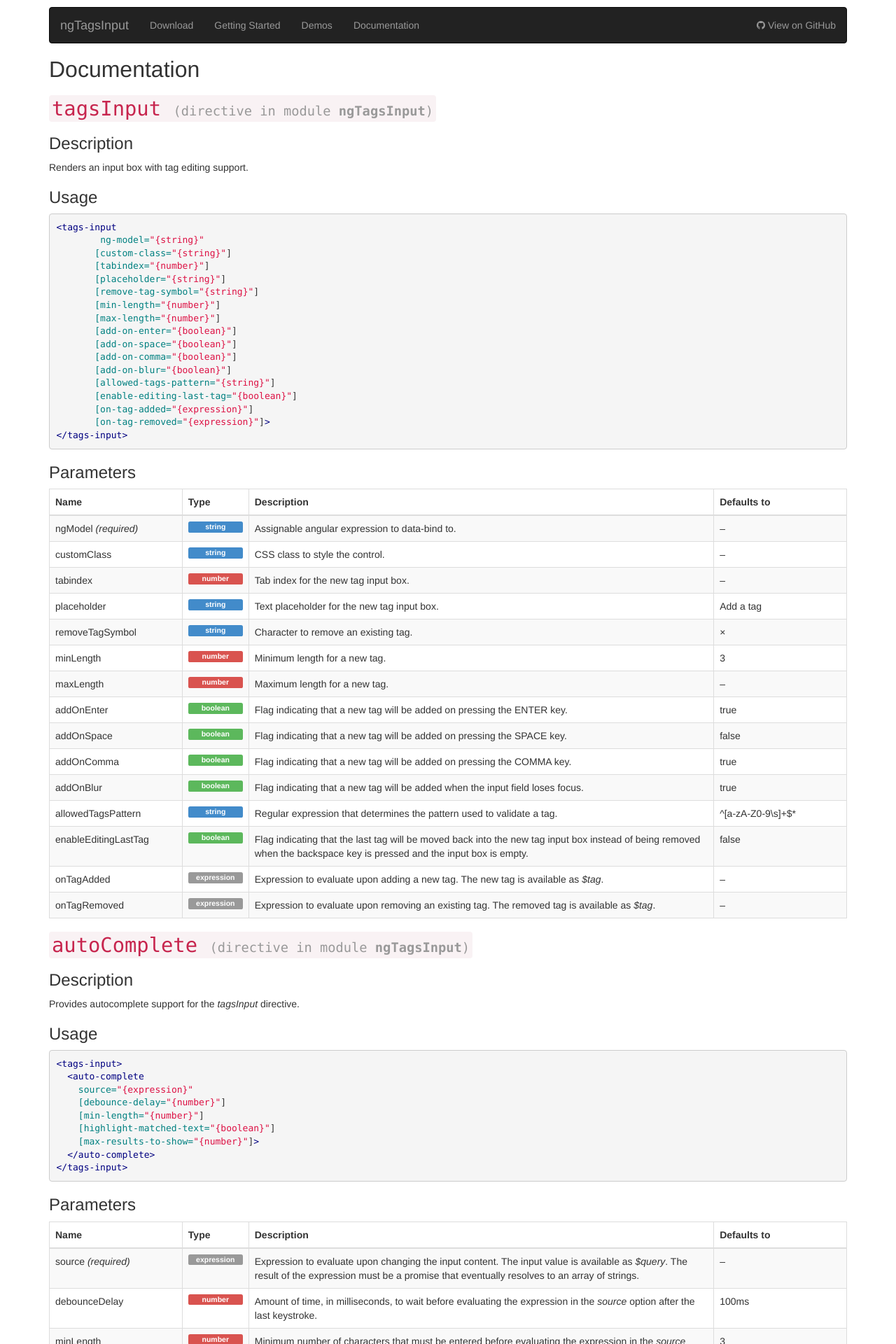
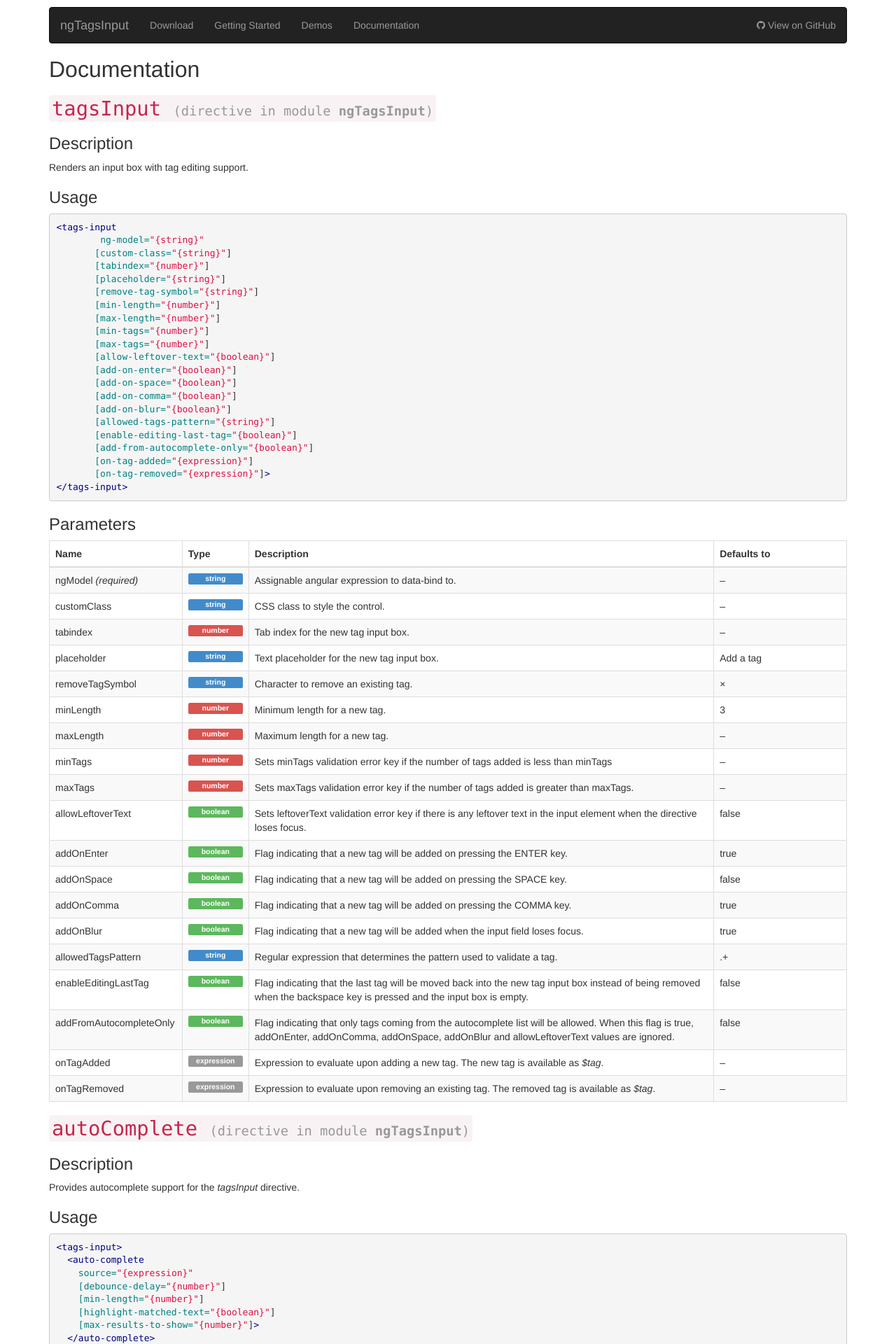
Before and after one commit to mbenford/ngTagsInput, a Jekyll site: the page built from documentation.html, in a window 1280 px wide. Shown: the top 1920 px of the page at 70% size. Built offline with Jekyll 4.4.1, drawn with Linux system fonts in a browser that asks for light colours; nearby versions of some CDN libraries; Markdown is read by kramdown in place of the engine named in the settings; some of the changed text lies outside the part shown.

Commit message:
Updated to v2.0.0

```diff
--- a/_config.yml
+++ b/_config.yml
@@ -2,5 +2,5 @@ name: ngTagsInput Site
 markdown: redcarpet
 pygments: true
 exclude: ['node_modules','*.log']
-stable_version: 1.1.1
+stable_version: 2.0.0
 production_url: http://mbenford.github.io/ngTagsInput
--- a/css/styles.css
+++ b/css/styles.css
@@ -57,12 +57,11 @@ h3 {
 
 .tags-input-home .tags .tag-item {
     height: 30px;
-    line-height: 2;
+    line-height: 29px;
 }
 
-.tags-input-home .tags .tag-input {
+.tags-input-home .tags .input {
     height: 30px;
-    padding-top: 1px;
 }
 
 .deleted-text {
--- a/documentation.html
+++ b/documentation.html
@@ -25,12 +25,16 @@ priority: 0.50
        [remove-tag-symbol="{string}"]
        [min-length="{number}"]
        [max-length="{number}"]
+       [min-tags="{number}"]
+       [max-tags="{number}"]
+       [allow-leftover-text="{boolean}"]
        [add-on-enter="{boolean}"]
        [add-on-space="{boolean}"]
        [add-on-comma="{boolean}"]
        [add-on-blur="{boolean}"]
        [allowed-tags-pattern="{string}"]
        [enable-editing-last-tag="{boolean}"]
+       [add-from-autocomplete-only="{boolean}"]
        [on-tag-added="{expression}"]
        [on-tag-removed="{expression}"]>
 </tags-input>
@@ -91,6 +95,27 @@ priority: 0.50
                 <td>&ndash;</td>
               </tr>
               <tr>
+                <td>minTags</td>
+                <td><span class="label type type-number">number</span></td>
+                <td>Sets minTags validation error key if the number of tags added is less than minTags</td>
+                <td>&ndash;</td>
+              </tr>
+              <tr>
+                <td>maxTags</td>
+                <td><span class="label type type-number">number</span></td>
+                <td>Sets maxTags validation error key if the number of tags added is greater than maxTags.</td>
+                <td>&ndash;</td>
+              </tr>
+              <tr>
+                <td>allowLeftoverText</td>
+                <td><span class="label type type-boolean">boolean</span></td>
+                <td>
+                  Sets leftoverText validation error key if there is any leftover text in the input element when the
+                  directive loses focus.
+                </td>
+                <td>false</td>
+              </tr>
+              <tr>
                 <td>addOnEnter</td>
                 <td><span class="label type type-boolean">boolean</span></td>
                 <td>Flag indicating that a new tag will be added on pressing the ENTER key.</td>
@@ -118,7 +143,7 @@ priority: 0.50
                 <td>allowedTagsPattern</td>
                 <td><span class="label type type-string">string</span></td>
                 <td>Regular expression that determines the pattern used to validate a tag.</td>
-                <td>^[a-zA-Z0-9\s]+$*</td>
+                <td>.+</td>
               </tr>
               <tr>
                 <td>enableEditingLastTag</td>
@@ -126,6 +151,15 @@ priority: 0.50
                 <td>
                   Flag indicating that the last tag will be moved back into the new tag input box instead of being removed
                   when the backspace key is pressed and the input box is empty.
+                </td>
+                <td>false</td>
+              </tr>
+              <tr>
+                <td>addFromAutocompleteOnly</td>
+                <td><span class="label type type-boolean">boolean</span></td>
+                <td>
+                  Flag indicating that only tags coming from the autocomplete list will be allowed. When this flag is
+                  true, addOnEnter, addOnComma, addOnSpace, addOnBlur and allowLeftoverText values are ignored.
                 </td>
                 <td>false</td>
               </tr>
@@ -255,6 +289,36 @@ priority: 0.50
               <p>The service itself for chaining purposes.</p>
             </div>
           </li>
+          <li>
+            <h3>setActiveInterpolation(directive, options)</h3>
+            <div>
+              <p>Sets active interpolation for a set of options.</p>
+              <h5>Parameters</h5>
+              <table class="table table-bordered table-striped table-hover">
+                <thead>
+                <tr>
+                  <th>Name</th>
+                  <th>Type</th>
+                  <th>Description</th>
+                </tr>
+                </thead>
+                <tbody>
+                <tr>
+                  <td>directive</td>
+                  <td><span class="label type type-string">string</span></td>
+                  <td>Name of the directive to be configured. Must be either 'tagsInput' or 'autoComplete'</td>
+                </tr>
+                <tr>
+                  <td>options</td>
+                  <td><span class="label type type-expression">object</span></td>
+                  <td>Object containing which options should have interpolation turned on at all times.</td>
+                </tr>
+                </tbody>
+              </table>
+              <h5>Returns</h5>
+              <p>The service itself for chaining purposes.</p>
+            </div>
+          </li>
         </ul>
       </section>
 
@@ -272,6 +336,11 @@ var app = angular.module('app', ['ngTagsInput'])
             .setDefaults('autoComplete', {
                 maxResultsToShow: 20,
                 debounceDelay: 1000
+            })
+            .setActiveInterpolation('tagsInput', {
+                placeholder: true,
+                addOnEnter: true,
+                removeTagSymbol: true
             });
     });
 {% endhighlight %}
--- a/index.html
+++ b/index.html
@@ -22,10 +22,10 @@ priority: 1.00
           <div class="col-outer">
             <div class="col-inner">
               <p>Try it yourself!</p>
-              <tags-input custom-class="tags-input-home" ng-model="tags" placeholder="Add a superhero" replace-spaces-with-dashes="false">
+              <tags-input class="tags-input-home" ng-model="tags" placeholder="Add a superhero" replace-spaces-with-dashes="false">
                   <auto-complete source="loadItems($query)" min-length="1" debounce-delay="0"></auto-complete>
               </tags-input>
-              <p class="text-right"><small>Check out the <a href="demos.html">demos page</a> to see more examples.</small></p>
+              <p class="text-right"><small>Check out the <a href="demos">demos page</a> to see more examples.</small></p>
             </div>
           </div>
         </div>
```
Also changed, not shown: other parts of documentation.html (+1 -1 lines), demos.html (+4 -4 lines), gettingstarted.html (+14 -9 lines), css/ng-tags-input.min.css, js/ng-tags-input.min.js.
